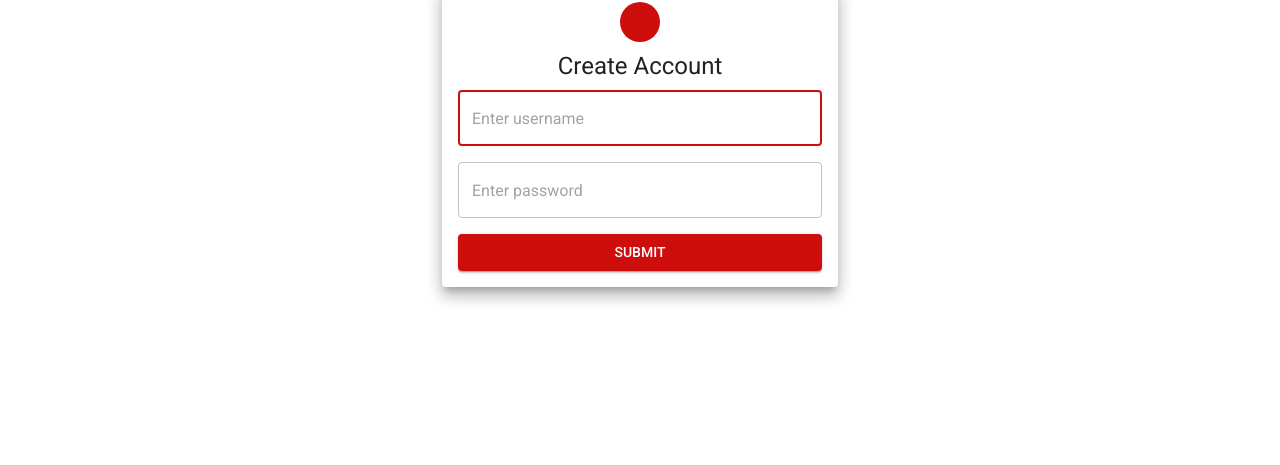
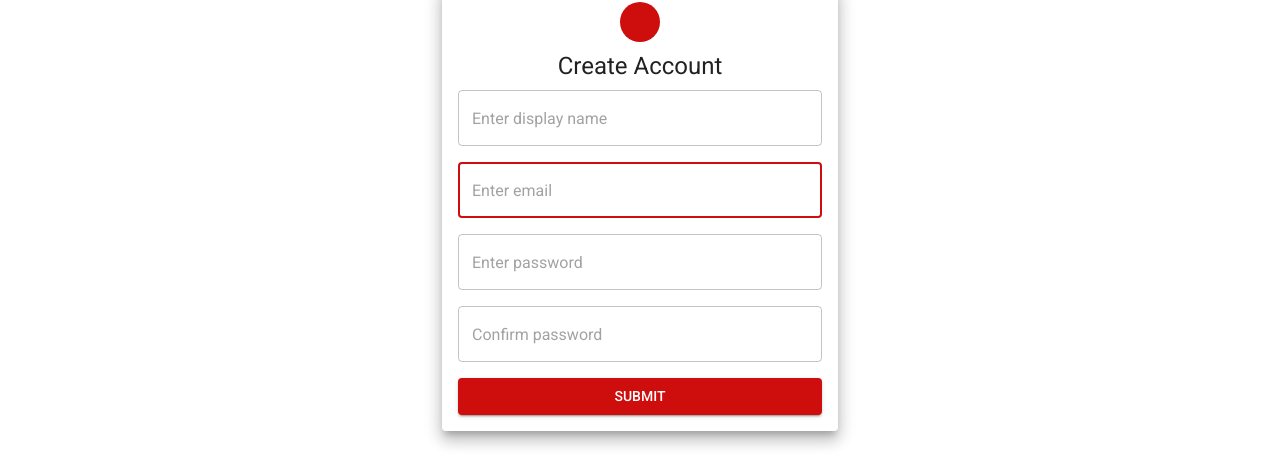
Before and after one commit to roweltimbal/spin-republic-website, a React (Create React App) app: page /register in a window 1280 px wide. Shown: the part 142-607 px from the top of the page. Built offline with nearby package versions, Linux system fonts and the light colour scheme; no server answers; some icons are missing.

Commit message:
added create user with email and password feature

```diff
--- a/src/components/Home.jsx
+++ b/src/components/Home.jsx
@@ -4,6 +4,7 @@ import Navbar from '../components/Navbar';
 import Hero from '../routes/Hero';
 import Login from '../routes/Login';
 import Register from '../routes/Register';
+import Dashboard from '../routes/Dashboard';
 
 const Home = () => {
     return (
@@ -13,6 +14,7 @@ const Home = () => {
                 <Route path="/" element={<Hero />} />
                 <Route path="/login" element={<Login />} />
                 <Route path="/register" element={<Register />} />
+                <Route path="/dashboard" element={<Dashboard />} />
             </Routes>
         </>
     );
--- /dev/null
+++ b/src/routes/Dashboard.jsx
@@ -0,0 +1,5 @@
+const Dashboard = () => {
+   return <h1>This is the dashboard section</h1>
+}
+
+export default Dashboard;
--- a/src/routes/Login.jsx
+++ b/src/routes/Login.jsx
@@ -11,7 +11,7 @@ const Login = () => {
   //googleAuth Handler, its async because you are calling to a db
   const logGoogleUser = async () => {
     const {user} = await signInWithGooglePopup();
-    const userDocRef = await createUserDocumentFromAuth(user);
+    await createUserDocumentFromAuth(user);
 
   }
 
@@ -38,7 +38,7 @@ const Login = () => {
         Sign in
       </Typography>
       <Box component='form' onSubmit={handleSubmit} noValidate sx={{mt:1}}>
-        <TextField placeholder="Enter username" fullWidth required autoFocus sx={{mb:2}}></TextField>
+        <TextField placeholder="Enter email" fullWidth required autoFocus sx={{mb:2}}></TextField>
          <TextField placeholder="Enter password" fullWidth required type="password"  sx={{mb:2}}></TextField>
          <FormControlLabel control={<Checkbox value='remember' color="primary"/>} label='Remember me'/>
          <Button type="submit" variant="contained" fullWidth sx={{mt:1}}>SIGN IN</Button>
--- a/src/routes/Register.jsx
+++ b/src/routes/Register.jsx
@@ -1,9 +1,60 @@
 import { Avatar, Container, Paper, Typography, Box, TextField, Button } from "@mui/material";
 import PersonAddIcon from '@mui/icons-material/PersonAdd';
+import { useState } from "react";
+import { createAuthUserWithEmailAndPassword, createUserDocumentFromAuth } from "../utils/firebase/firebase.utils";
+
+const defaultFormFields = {
+    displayName: '',
+    email: '',
+    password: '',
+    confirmPassword:''
+}
 
 const Register = () => {
-    const handleCreateAccountSubmit = () => {
-        alert('Create account submit')
+    const [error, setError] = useState('');
+    const [formFields, setFormFields] = useState(defaultFormFields);
+    const {displayName, email, password, confirmPassword} = formFields;
+
+
+    const handleChange = (event) => {
+        const {name, value} = event.target;
+        setFormFields({...formFields, [name]: value})
+    }
+
+
+    const resetFormFields = () => {
+        setFormFields(defaultFormFields);
+    }
+
+    const handleCreateAccountSubmit = async (event) => {
+        event.preventDefault();
+        setError('');
+         if(password !== confirmPassword) {
+            setError('password does not match');
+            return;
+        }
+        try {
+            const {user} = await createAuthUserWithEmailAndPassword(email,password);
+            // added display name in an object because it's null by default
+            await createUserDocumentFromAuth(user, {displayName});
+            resetFormFields();
+        } catch (error) {
+        switch (error.code) {
+            case 'auth/weak-password':
+                setError('Password must be at least 6 characters');
+                break;
+            case 'auth/email-already-in-use':
+                setError('Email already in use');
+                break;
+            case 'auth/invalid-email':
+                setError('Invalid email address');
+                break;
+            default:
+                setError('An unexpected error occurred. Please try again.');
+                break;
+        }
+
+        }
     }
     return (
         <>
@@ -19,8 +70,13 @@ const Register = () => {
                     </Avatar>
                     <Typography component='h1' variant="h5" textAlign='center' >Create Account</Typography>
                     <Box component='form' onSubmit={handleCreateAccountSubmit} sx={{mt:1}}>
-                        <TextField placeholder="Enter username" fullWidth required autoFocus sx={{mb:2}}></TextField>
-                        <TextField placeholder="Enter password" type="password" fullWidth sx={{mb:2}}></TextField>
+                        <TextField placeholder="Enter display name" fullWidth required autoFocus sx={{mb:2}} onChange={handleChange} name="displayName" value={displayName} ></TextField>
+                        <TextField placeholder="Enter email" fullWidth required autoFocus sx={{mb:2}} onChange={handleChange} name="email" value={email} ></TextField>
+                        <TextField placeholder="Enter password" type="password" fullWidth sx={{mb:2}} onChange={handleChange} name="password" value={password}></TextField>
+                        <TextField placeholder="Confirm password" type="password" fullWidth sx={{mb:2}} onChange={handleChange} name="confirmPassword" value={confirmPassword}></TextField>
+                        {error && (
+                            <Typography component='p' color="error" sx={{mb:1, textAlign: 'center'}}>{error}</Typography>
+                        )}
                          <Button type="submit" variant="contained" fullWidth>Submit</Button>
                     </Box>
 
--- a/src/utils/firebase/firebase.utils.js
+++ b/src/utils/firebase/firebase.utils.js
@@ -1,9 +1,9 @@
 import { initializeApp } from 'firebase/app';
 import {
     getAuth,
-    signInWithRedirect,
     signInWithPopup,
-    GoogleAuthProvider
+    GoogleAuthProvider,
+    createUserWithEmailAndPassword
 } from 'firebase/auth';
 import {
     getFirestore,
@@ -14,12 +14,12 @@ import {
 
 // Your web app's Firebase configuration
 const firebaseConfig = {
-  apiKey: "AIzaSyC--ydyvTY0AGQqpzGm6kGXzyPbwg4Jg38",
-  authDomain: "spin-republic-db.firebaseapp.com",
-  projectId: "spin-republic-db",
-  storageBucket: "spin-republic-db.firebasestorage.app",
-  messagingSenderId: "394229501841",
-  appId: "1:394229501841:web:fa622b8210e5d54a34d430"
+  apiKey: process.env.REACT_APP_API_KEY,
+  authDomain: process.env.REACT_APP_AUTH_DOMAIN,
+  projectId: process.env.REACT_APP_PROJECT_ID,
+  storageBucket: process.env.REACT_APP_STORAGE_BUCKET,
+  messagingSenderId: process.env.REACT_APP_MESSAGING_SENDER_ID,
+  appId: process.env.REACT_APP_APP_ID,
 };
 
 // Initialize Firebase
@@ -42,7 +42,8 @@ export const signInWithGooglePopup = () => signInWithPopup(auth, provider)
 // this is our db
 export const db = getFirestore();
 
-export const createUserDocumentFromAuth = async(userAuth) => {
+export const createUserDocumentFromAuth = async(userAuth, additionalInformation = {}) => {
+    if(!userAuth) return;
     const userDocRef = doc(db, 'users', userAuth.uid )
 
     const userSnapshot = await getDoc(userDocRef);
@@ -56,7 +57,8 @@ export const createUserDocumentFromAuth = async(userAuth) => {
             await setDoc(userDocRef, {
                 displayName,
                 email,
-                createdAt
+                createdAt,
+                ...additionalInformation
             })
         } catch (error) {
             console.log('error', error.message)
@@ -69,3 +71,8 @@ export const createUserDocumentFromAuth = async(userAuth) => {
 
 
 }
+
+export const createAuthUserWithEmailAndPassword = async (email, password) => {
+    if(!email || !password) return;
+    return await createUserWithEmailAndPassword(auth,email,password)
+}
```
Also changed, not shown: 1 other file (tests, documents, lock files or other folders).
